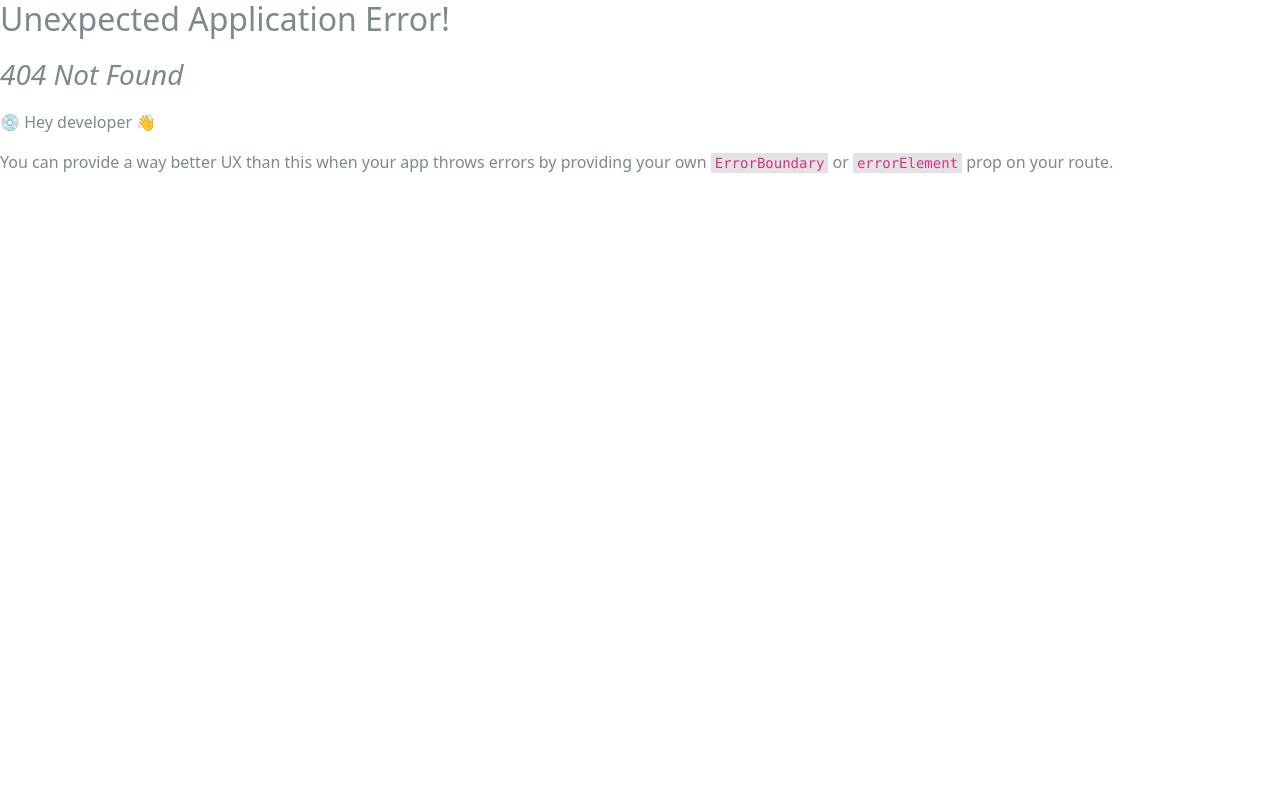
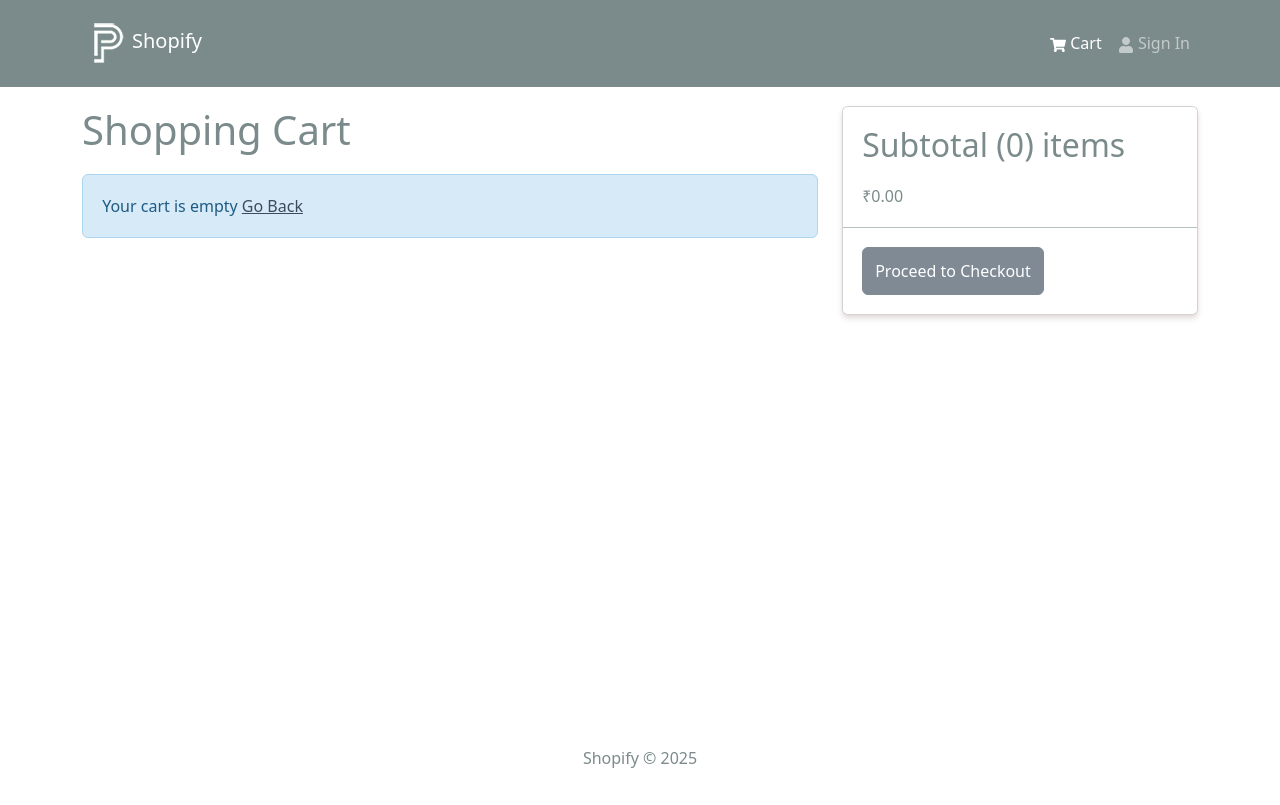
Before and after one commit to yash-k15/E-Commerce-Website, a React (Create React App) app in the folder frontend/: page /cart in a window 1280 px wide. Before the commit this address had no page. Built offline with nearby package versions, Linux system fonts and the light colour scheme.

Commit message:
Added shopping cart functionality

```diff
--- a/frontend/src/components/Header.jsx
+++ b/frontend/src/components/Header.jsx
@@ -1,9 +1,12 @@
-import { Navbar, Nav, Container} from 'react-bootstrap';
+import { Badge, Navbar, Nav, Container} from 'react-bootstrap';
 import { FaShoppingCart, FaUser } from 'react-icons/fa';
 import { LinkContainer } from 'react-router-bootstrap';
+import { useSelector } from 'react-redux';
 import logo from '../assets/logo.png';
 
 const Header = () => {
+    const { cartItems } = useSelector((state) => state.cart);
+
     return (
         <header>
             <Navbar bg='dark' variant='dark' expand='md' collapseOnSelect>
@@ -20,6 +23,13 @@
                             <LinkContainer to='/cart'>
                                 <Nav.Link>
                                     <FaShoppingCart /> Cart
+                                    {
+                                        cartItems.length > 0 && (
+                                            <Badge pill bg='success' style={{marginLeft:'5px'}}>
+                                                { cartItems.reduce((a, c) => a + c.qty, 0)}
+                                            </Badge>
+                                        )
+                                    }
                                 </Nav.Link>
                             </LinkContainer>
                             <LinkContainer to='/login'>
--- a/frontend/src/index.js
+++ b/frontend/src/index.js
@@ -15,12 +15,14 @@
 import reportWebVitals from './reportWebVitals';
 import HomeScreen from './screens/HomeScreen';
 import ProductScreen from './screens/ProductScreen';
+import CartScreen from './screens/CartScreen';
 
 const router = createBrowserRouter(
   createRoutesFromElements(
     <Route path="/" element={<App />}>
       <Route index={true} path="/" element={<HomeScreen />} />
       <Route path="/product/:id" element={<ProductScreen />} />
+      <Route path="/cart" element={<CartScreen />} />
     </Route>
   )
 )
--- /dev/null
+++ b/frontend/src/screens/CartScreen.jsx
@@ -0,0 +1,96 @@
+import React from 'react'
+import { Link, useNavigate } from 'react-router-dom';
+import { useDispatch, useSelector } from 'react-redux';
+import { Row, Col, ListGroup, Image, Form, Button, Card } from 'react-bootstrap';
+import { FaTrash } from 'react-icons/fa';
+import Message from '../components/Message';
+import { addToCart, removeFromCart } from '../slices/cartSlice';
+
+const CartScreen = () => {
+    const navigate = useNavigate();
+    const dispatch = useDispatch();
+
+    const cart = useSelector((state) => state.cart);
+    const { cartItems } = cart;
+
+    const addToCartHandler = async (product, qty) => {
+        dispatch(addToCart({...product, qty}));
+    };
+
+    const removeFromCartHandler = async (id) => {
+        dispatch(removeFromCart(id));
+    };
+
+    const checkoutHandler = () => {
+        navigate('/login?redirect=shipping')
+    }
+
+  return (
+    <Row>
+      <Col md={8}>
+        <h1 style={{ marginBottom: "20px" }}>Shopping Cart</h1>
+        {cartItems.length === 0 ? (
+          <Message>
+            Your cart is empty <Link to="/">Go Back</Link>
+          </Message>
+        ) : (
+          <ListGroup variant="flush">
+            {cartItems.map((item) => (
+              <ListGroup.Item key={item._id}>
+                <Row>
+                  <Col md={2}>
+                    <Image src={item.image} alt={item.name} fluid rounded />
+                  </Col>
+                  <Col md={3}>
+                    <Link to={`/product/${item._id}`}>{item.name}</Link>
+                  </Col>
+                  <Col md={2}>₹{item.price}</Col>
+                  <Col md={2}>
+                    <Form.Control
+                      as="select"
+                      value={item.qty}
+                      onChange={(e) => addToCartHandler(item, Number(e.target.value))}
+                    >
+                      {[...Array(item.countInStock).keys()].map((x) => (
+                        <option key={x + 1} value={x + 1}>
+                          {x + 1}
+                        </option>
+                      ))}
+                    </Form.Control>
+                  </Col>
+                  <Col md={2}>
+                      <Button type='button' variant='light' onClick={() => removeFromCartHandler(item._id)}>
+                        <FaTrash />
+                      </Button>
+                  </Col>
+                </Row>
+              </ListGroup.Item>
+            ))}
+          </ListGroup>
+        )}
+      </Col>
+      <Col md={4}>
+        <Card>
+            <ListGroup variant='flush'>
+                <ListGroup.Item>
+                    <h2>
+                        Subtotal ({ cartItems.reduce((acc, item) => acc + item.qty, 0)}) items
+                    </h2>
+                    ₹{ cartItems.reduce((acc, item) => acc + item.qty * item.price, 0).toFixed(2)}
+                </ListGroup.Item>
+                <ListGroup.Item>
+                    <Button
+                        type='button'
+                        className='btn-block'
+                        disabled={ cartItems.length === 0}
+                        onClick={ checkoutHandler}
+                    >Proceed to Checkout</Button>
+                </ListGroup.Item>
+            </ListGroup>
+        </Card>
+      </Col>
+    </Row>
+  );
+}
+
+export default CartScreen
--- a/frontend/src/screens/ProductScreen.jsx
+++ b/frontend/src/screens/ProductScreen.jsx
@@ -1,16 +1,29 @@
 import React from 'react'
-import { useParams } from 'react-router-dom';
+import { useState } from 'react';
+import { useParams, useNavigate } from 'react-router-dom';
 import { Link } from 'react-router-dom';
-import { Row, Col, Image, ListGroup, Card, Button, ListGroupItem } from 'react-bootstrap';
+import { Form, Row, Col, Image, ListGroup, Card, Button, ListGroupItem } from 'react-bootstrap';
+import { useDispatch } from 'react-redux';
 import Rating from '../components/Rating';
 import Loader from '../components/Loader';
 import Message from '../components/Message';
 import { useGetProductDetailsQuery } from '../slices/productsApiSlice';
+import { addToCart } from '../slices/cartSlice';
 
 const ProductScreen = () => {
     const {id: productId } = useParams();
 
+    const dispatch = useDispatch();
+    const navigate = useNavigate();
+
+    const [qty, setQty] = useState(1);
+
     const { data: product, isLoading, error } = useGetProductDetailsQuery(productId);
+
+    const addToCartHandler = () => {
+        dispatch(addToCart({...product, qty }));
+        navigate('/cart');
+    };
 
   return (
   <>
@@ -57,11 +70,29 @@
                             </Col>
                         </Row>
                     </ListGroup.Item>
+                    {product.countInStock > 0 && (
+                        <ListGroup.Item>
+                            <Row>
+                                <Col>Qty</Col>
+                                <Col>
+                                    <Form.Control
+                                        as='select'
+                                        value={qty}
+                                        onChange={(e) => setQty(Number(e.target.value))}>
+                                            {[...Array(product.countInStock).keys()].map((x) => (
+                                                <option key={x + 1} value={x + 1}>{x + 1}</option>
+                                            ))}
+                                        </Form.Control>
+                                </Col>
+                            </Row>
+                        </ListGroup.Item>
+                    )}
                     <ListGroup.Item>
                         <Button
                             className='btn-block'
                             type='button'
                             disabled={product.countInStock === 0}
+                            onClick={addToCartHandler}
                             >Add To Cart</Button>
                     </ListGroup.Item>
                 </ListGroup>
--- /dev/null
+++ b/frontend/src/slices/cartSlice.js
@@ -0,0 +1,31 @@
+import { createSlice } from "@reduxjs/toolkit";
+import { updateCart } from "../utils/cartUtils";
+
+const initialState = localStorage.getItem('cart') ? JSON.parse(localStorage.getItem('cart')) : { cartItems: []};
+
+const cartSlice = createSlice({
+    name: 'cart',
+    initialState,
+    reducers: {
+        addToCart: (state, action) => {
+            const item = action.payload;
+            const existItem = state.cartItems.find((x) => x._id === item._id);
+
+            if(existItem) {
+                state.cartItems = state.cartItems.map((x) => x._id === existItem._id ? item : x);
+            } else {
+                state.cartItems = [...state.cartItems, item];
+            }
+
+            return updateCart(state);
+        },
+        removeFromCart: (state, action) => {
+            state.cartItems = state.cartItems.filter((x) => x._id !== action.payload);
+            return updateCart(state);
+        }
+    },
+});
+
+export const { addToCart, removeFromCart } = cartSlice.actions;
+
+export default cartSlice.reducer;
--- a/frontend/src/store.js
+++ b/frontend/src/store.js
@@ -1,9 +1,11 @@
 import { configureStore } from "@reduxjs/toolkit";
 import { apiSlice } from "./slices/apiSlice";
+import cartSliceReducer from './slices/cartSlice'
 
 const store = configureStore({
     reducer: {
         [apiSlice.reducerPath]: apiSlice.reducer,
+        cart: cartSliceReducer,
     },
     middleware: (getDefaultMiddleware) => getDefaultMiddleware().concat(apiSlice.middleware),
     devTools: true,
--- /dev/null
+++ b/frontend/src/utils/cartUtils.js
@@ -0,0 +1,23 @@
+export const addDecimals = (num) => {
+    return (Math.round(num * 100) / 100).toFixed(2);
+}
+
+export const updateCart = (state) => {
+    // Calculate items price
+    state.itemsPrice = addDecimals(state.cartItems.reduce((acc, item) => acc + item.price * item.qty, 0));
+
+    // Calculate shipping price
+    state.shippingPrice = addDecimals(state.itemsPrice > 100 ? 0 : 10);
+
+    // Calculate tax price (15% tax)
+    state.taxPrice = addDecimals((Number(0.15 * state.itemsPrice).toFixed(2)));
+
+    // Calculate total price
+    state.totalPrice = (
+        Number(state.itemsPrice) + Number(state.shippingPrice) + Number(state.taxPrice)
+    ).toFixed(2);
+
+    localStorage.setItem('cart', JSON.stringify(state));
+
+    return state;
+}
```
